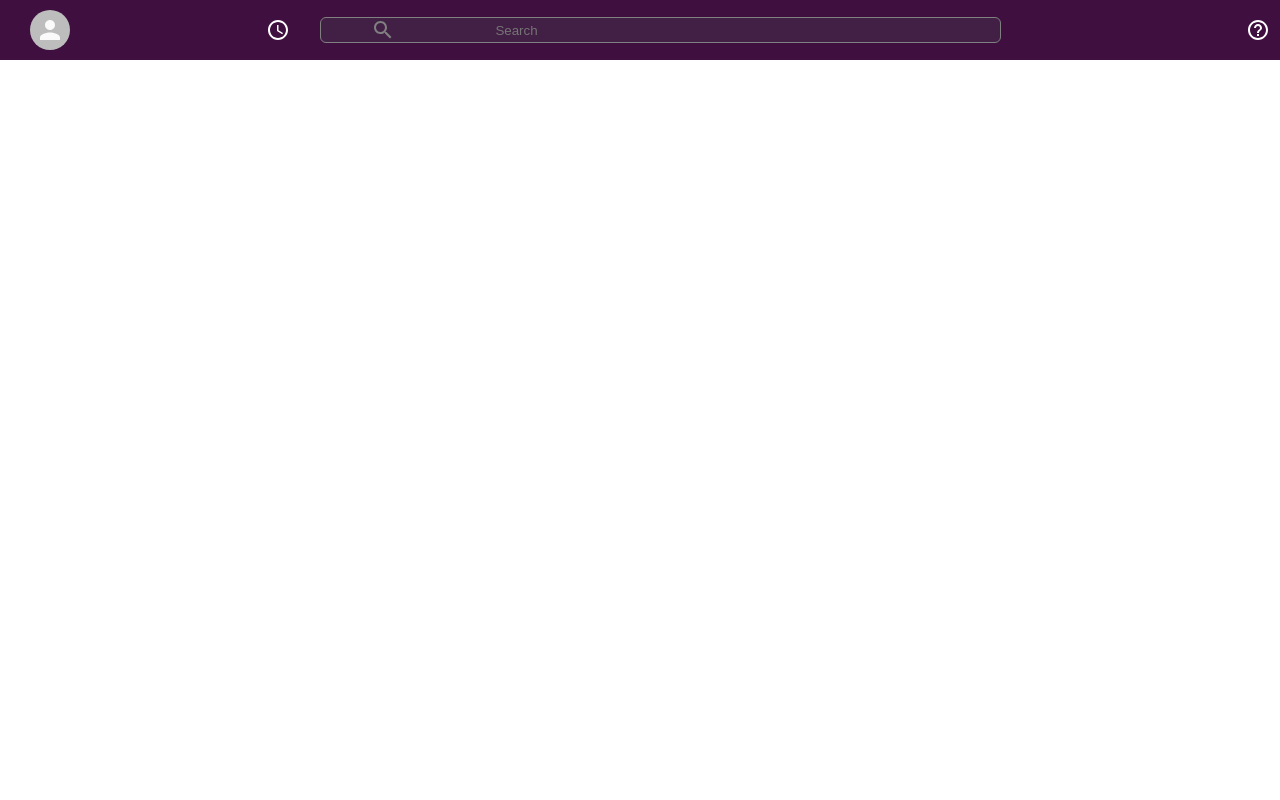
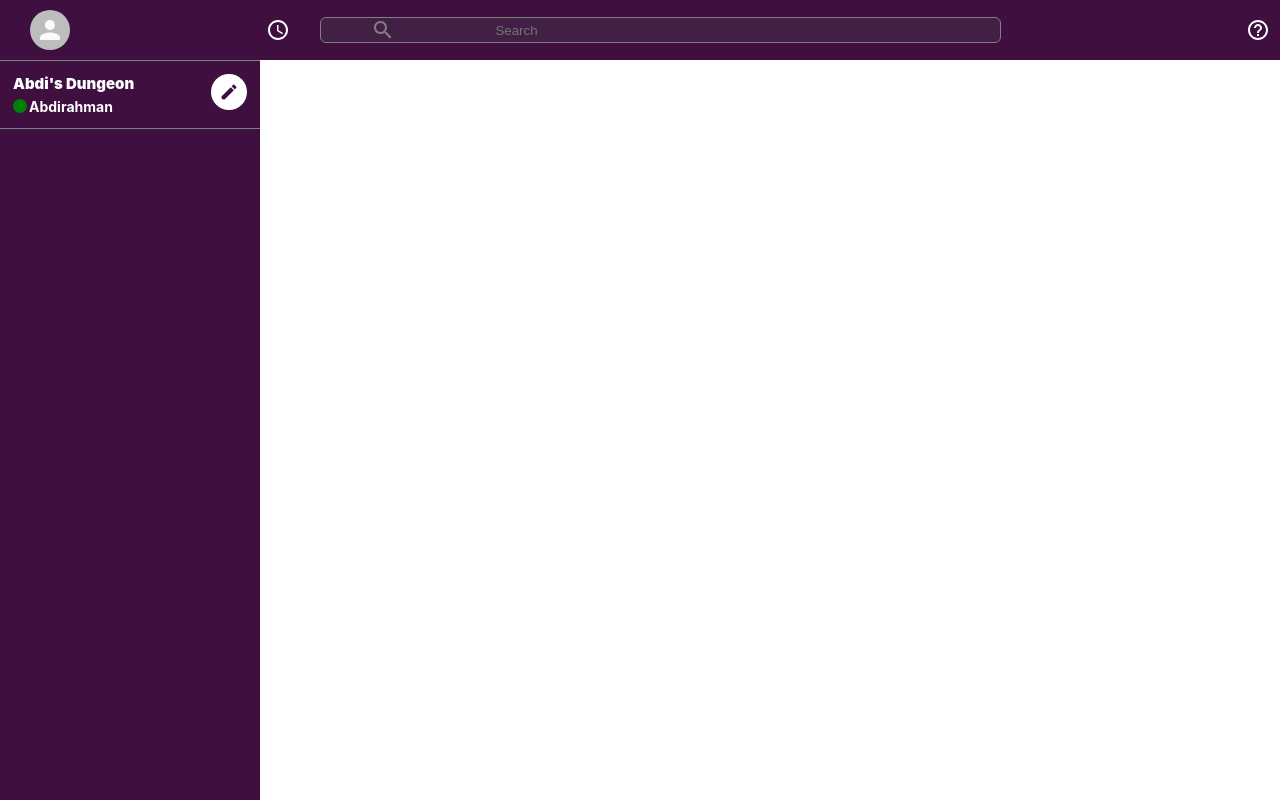
Before and after one commit to abdirahmanjama/slack-clone, a React (Create React App) app: page / in a window 1280 px wide. Built offline with nearby package versions, Linux system fonts and the light colour scheme.

Commit message:
Added a sidebar component

```diff
--- a/src/App.js
+++ b/src/App.js
@@ -1,15 +1,24 @@
 import React from "react";
 import {BrowserRouter as Router, Route, Switch, Link} from 'react-router-dom'
 import Header from './components/Header'
+import styled from 'styled-components'
+import Sidebar from './components/Sidebar'
+
 function App() {
   return (
     <Router>
       <>
         {/* A <Switch> looks through its children <Route>s and
             renders the first one that matches the current URL. */}
+
+       <Header></Header>
+       <AppBody>
+         <Sidebar/>
+       </AppBody>
+
+
         <Switch>
           <Route path="/" exact>
-            <Header></Header>
           </Route>
         </Switch>
       </>
@@ -18,3 +27,9 @@ function App() {
 }
 
 export default App;
+
+const AppBody = styled.div`
+display: flex;
+height: 100vh;
+
+`;
--- /dev/null
+++ b/src/components/Sidebar.js
@@ -0,0 +1,97 @@
+import React from 'react'
+import styled from 'styled-components'
+import EditIcon from '@material-ui/icons/Edit';
+import FiberManualRecordIcon from '@material-ui/icons/FiberManualRecord'
+
+function Sidebar() {
+    return (
+        <SidebarContainer>
+            <SidebarHeader>
+                <SidebarHeaderLeft>
+                <h2>Abdi's Dungeon</h2>
+                <h3>
+                <FiberManualRecordIcon/>
+                Abdirahman
+                </h3>
+
+                </SidebarHeaderLeft>
+                <SidebarRight>
+                <EditIcon></EditIcon>
+
+                </SidebarRight>
+
+            </SidebarHeader>
+
+        </SidebarContainer>
+    )
+}
+
+export default Sidebar
+
+const SidebarContainer = styled.div`
+background-color: var(--slack-color);
+color: white;
+flex: 0.3;
+max-width: 260px;
+margin-top: 60px;
+
+`;
+
+const SidebarHeaderLeft = styled.div`
+
+flex: 1;
+>h2{
+    font-size: 15px;
+    font-weight: 900;
+    margin-bottom: 5px;
+}
+
+>h3{
+    display: flex;
+    padding-right: 10px;
+    font-size: 14px;
+
+
+.MuiSvgIcon-root{
+
+    font-size: 14px;
+    margin-top: 1px;
+    margin-right: 2px;
+    border-radius: 50%;
+    color: green;
+    background-color: green;
+}
+}
+
+
+
+
+`;
+
+
+
+const SidebarHeader = styled.div`
+display: flex;
+border-bottom: 1px solid grey;
+border-top: 1px solid grey;
+padding: 13px;
+
+
+
+
+
+
+`;
+
+const SidebarRight = styled.div`
+.MuiSvgIcon-root {
+    color: var(--slack-color);
+    background-color: white;
+    border-radius: 50%;
+    padding: 8px;
+    font-size: 20px;
+    cursor: pointer;
+
+}
+
+`;
```
